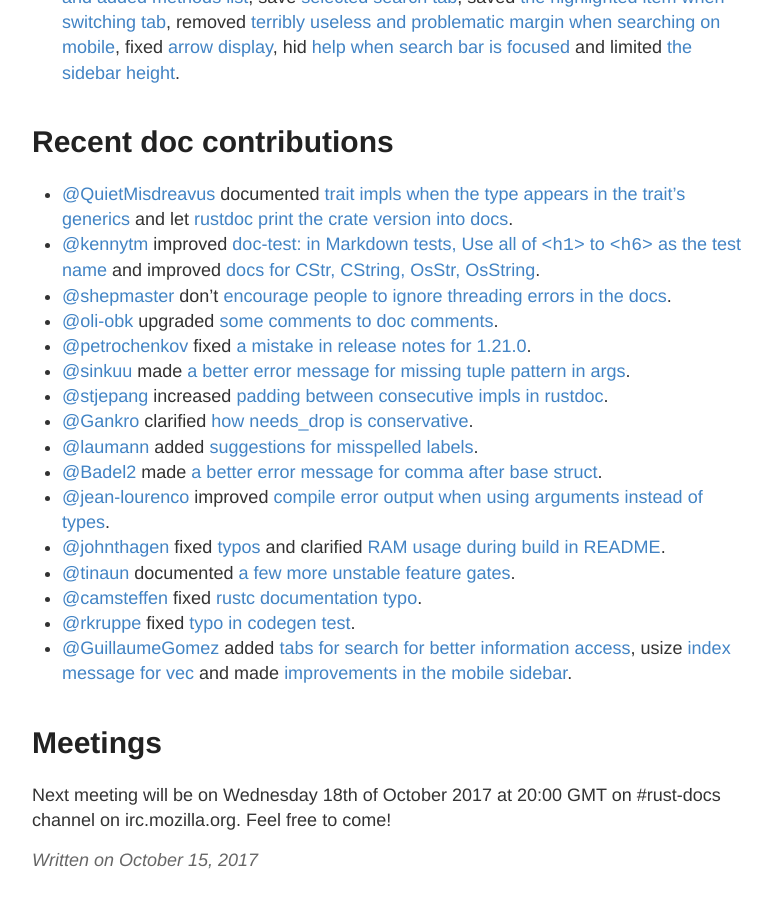
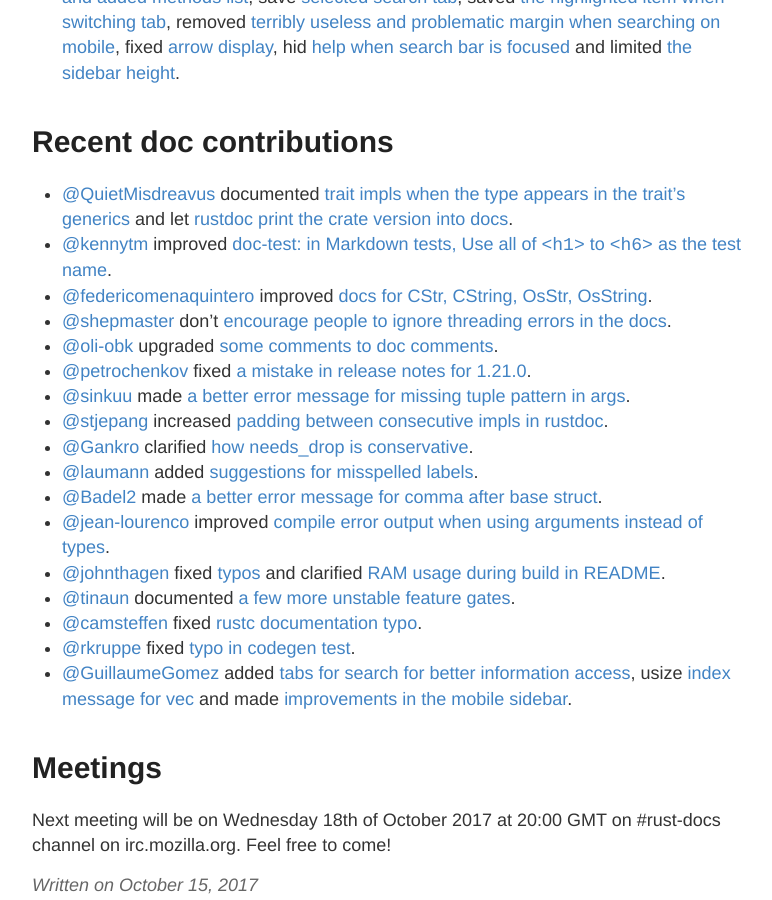
Before and after one commit to GuillaumeGomez/this-week-in-rust-docs, a Jekyll site: the page built from _posts/2017-10-15-this-week-in-rust-docs-77.md, in a window 1280 px wide and 900 px high, scrolled down 1444 px. Shown: the whole window, without its empty margins (248-1020 px from the left). Built offline with Jekyll 4.4.1, drawn with Linux system fonts in a browser that asks for light colours.

Commit message:
rust-lang/rust#44855 should be attributed to @federicomenaquintero

```diff
--- a/_posts/2017-10-15-this-week-in-rust-docs-77.md
+++ b/_posts/2017-10-15-this-week-in-rust-docs-77.md
@@ -51,7 +51,8 @@ There are currently around 70 other documentation issues opened. Look for [T-doc
 # Recent doc contributions
 
 * [@QuietMisdreavus](https://github.com/QuietMisdreavus) documented [trait impls when the type appears in the trait's generics](https://github.com/rust-lang/rust/pull/44969) and let [rustdoc print the crate version into docs](https://github.com/rust-lang/rust/pull/44989).
-* [@kennytm](https://github.com/kennytm) improved [doc-test: in Markdown tests, Use all of `<h1>` to `<h6>` as the test name](https://github.com/rust-lang/rust/pull/44867) and improved [docs for CStr, CString, OsStr, OsString](https://github.com/rust-lang/rust/pull/44855).
+* [@kennytm](https://github.com/kennytm) improved [doc-test: in Markdown tests, Use all of `<h1>` to `<h6>` as the test name](https://github.com/rust-lang/rust/pull/44867).
+* [@federicomenaquintero](https://github.com/federicomenaquintero) improved [docs for CStr, CString, OsStr, OsString](https://github.com/rust-lang/rust/pull/44855).
 * [@shepmaster](https://github.com/shepmaster) don't [encourage people to ignore threading errors in the docs](https://github.com/rust-lang/rust/pull/44962).
 * [@oli-obk](https://github.com/oli-obk) upgraded [some comments to doc comments](https://github.com/rust-lang/rust/pull/45172).
 * [@petrochenkov](https://github.com/petrochenkov) fixed [a mistake in release notes for 1.21.0](https://github.com/rust-lang/rust/pull/45171).
```
